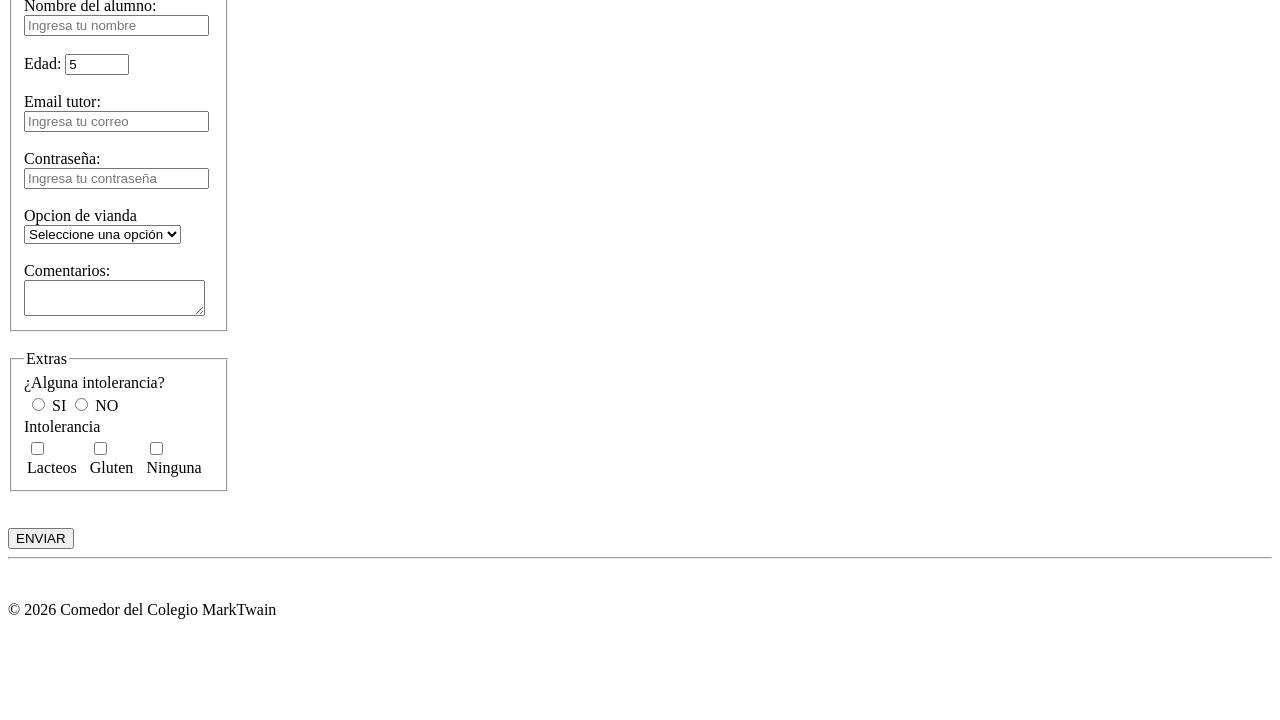
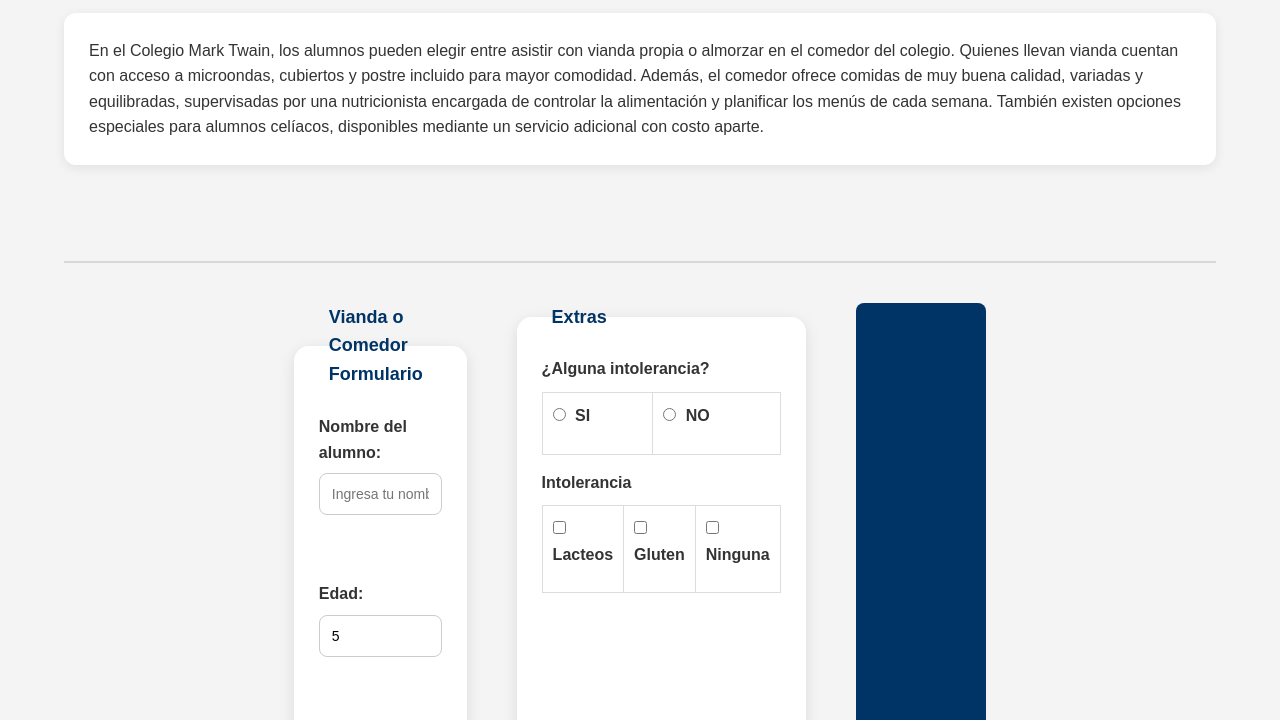
Before and after one commit to iverabarros-cmyk/tech_Day, a plain HTML site: page index.html in a window 1280 px wide. Shown: the part 343-1063 px from the top of the page. Before the commit the page ends 978 px from the top, so only its background shows below. Drawn offline with Linux system fonts and the light colour scheme.

Commit message:
cambios en estilos

```diff
--- a/index.html
+++ b/index.html
@@ -8,6 +8,233 @@
     <meta name="keywords" content="Comedor,Menu,Colegio MarkTwain menu,Colegio">
     <meta name="author" content="Camila de Allende,Ignacio VeraBarros">
 </head>
+<style>
+    *{
+    margin: 0;
+    padding: 0;
+    box-sizing: border-box;
+    font-family: Arial, Helvetica, sans-serif;
+}
+
+body{
+    background-color: #f4f4f4;
+    color: #333;
+    line-height: 1.6;
+}
+
+/* HEADER */
+
+header{
+    background-color: #003366;
+    color: white;
+    text-align: center;
+    padding: 25px;
+    box-shadow: 0 3px 10px rgba(0,0,0,0.15);
+}
+
+header h1{
+    margin-bottom: 10px;
+}
+
+/* NAVBAR */
+
+nav{
+    background-color: white;
+    display: flex;
+    justify-content: center;
+    gap: 30px;
+    padding: 15px;
+    box-shadow: 0 2px 10px rgba(0,0,0,0.08);
+    position: sticky;
+    top: 0;
+    z-index: 100;
+}
+
+nav a{
+    text-decoration: none;
+    color: #003366;
+    font-weight: bold;
+    transition: 0.3s;
+}
+
+nav a:hover{
+    color: #0055aa;
+}
+
+/* SECCIONES */
+
+section{
+    width: 90%;
+    max-width: 1200px;
+    margin: 40px auto;
+}
+
+section h2{
+    color: #003366;
+    margin-bottom: 20px;
+    font-size: 32px;
+}
+
+section p{
+    background: white;
+    padding: 25px;
+    border-radius: 12px;
+    box-shadow: 0 3px 12px rgba(0,0,0,0.08);
+}
+
+/* FORMULARIO */
+
+form{
+    display: flex;
+    flex-wrap: wrap;
+    gap: 25px;
+    justify-content: center;
+}
+
+fieldset{
+    width: 100%;
+    max-width: 500px;
+    background-color: white;
+    border: none;
+    border-radius: 15px;
+    padding: 25px;
+    box-shadow: 0 4px 15px rgba(0,0,0,0.1);
+}
+
+legend{
+    color: #003366;
+    font-weight: bold;
+    font-size: 18px;
+    padding: 0 10px;
+}
+
+label{
+    display: block;
+    margin-bottom: 15px;
+    font-weight: 600;
+}
+
+/* INPUTS */
+
+input[type="text"],
+input[type="number"],
+input[type="email"],
+input[type="password"],
+select,
+textarea{
+    width: 100%;
+    margin-top: 8px;
+    padding: 12px;
+    border: 1px solid #ccc;
+    border-radius: 8px;
+    font-size: 14px;
+    transition: 0.3s;
+}
+
+input[type="text"]:focus,
+input[type="number"]:focus,
+input[type="email"]:focus,
+input[type="password"]:focus,
+select:focus,
+textarea:focus{
+    outline: none;
+    border-color: #003366;
+    box-shadow: 0 0 8px rgba(0,51,102,0.2);
+}
+
+textarea{
+    resize: vertical;
+    min-height: 100px;
+}
+
+/* TABLAS */
+
+table{
+    width: 100%;
+    margin-top: 10px;
+    border-collapse: collapse;
+}
+
+td{
+    padding: 10px;
+    border: 1px solid #ddd;
+}
+
+th{
+    background-color: #003366;
+    color: white;
+    padding: 10px;
+}
+
+/* RADIO Y CHECKBOX */
+
+input[type="radio"],
+input[type="checkbox"]{
+    margin-right: 5px;
+}
+
+/* BOTÓN */
+
+input[type="submit"]{
+    background-color: #003366;
+    color: white;
+    border: none;
+    padding: 14px 35px;
+    border-radius: 8px;
+    font-size: 16px;
+    font-weight: bold;
+    cursor: pointer;
+    transition: 0.3s;
+}
+
+input[type="submit"]:hover{
+    background-color: #0055aa;
+    transform: translateY(-2px);
+}
+
+/* LINEAS */
+
+hr{
+    border: none;
+    height: 2px;
+    background-color: #d8d8d8;
+    margin: 30px auto;
+    width: 90%;
+}
+
+/* FOOTER */
+
+footer{
+    background-color: #001f3f;
+    color: white;
+    text-align: center;
+    padding: 25px;
+    margin-top: 40px;
+}
+
+/* RESPONSIVE */
+
+@media (max-width: 768px){
+
+    nav{
+        flex-direction: column;
+        gap: 15px;
+    }
+
+    section h2{
+        font-size: 28px;
+    }
+
+    fieldset{
+        max-width: 100%;
+    }
+
+    form{
+        flex-direction: column;
+        align-items: center;
+    }
+}
+</style>
 <body>
     <header>
         <h1>
```
